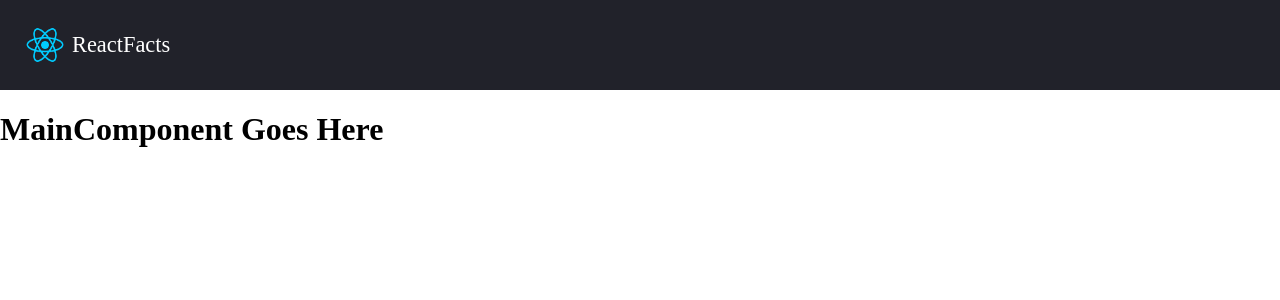
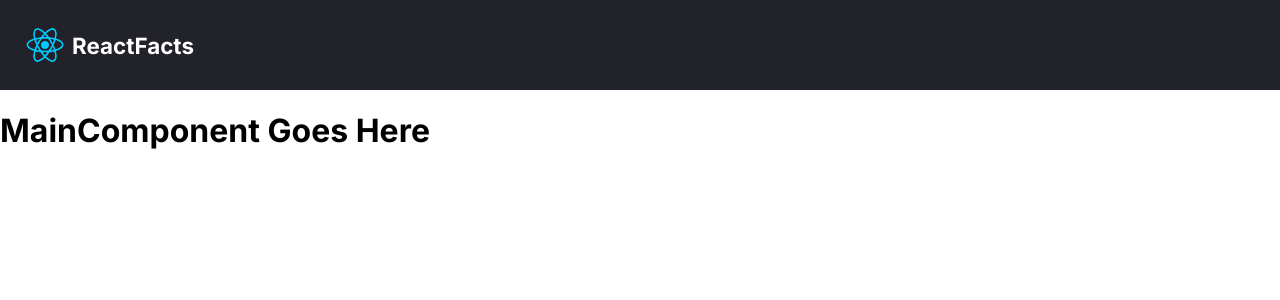
Before and after one commit to Amandecoe/React-Practice, a React (Vite) app in the folder React-Practice/: page / in a window 1280 px wide. Shown: the top 300 px of the page. Built offline with nearby package versions, Linux system fonts and the light colour scheme.

Commit message:
navbar done

```diff
--- a/React-Practice/index.css
+++ b/React-Practice/index.css
@@ -3,6 +3,7 @@
 }
 body{
     margin:0;
+    font-family: Inter, sans-serif;
 }
 nav{
     display: flex;
@@ -21,4 +22,5 @@ nav > img{
 nav > span{
     color: white;
     font-size: 1.4rem;
+    font-weight: 700;
 }
```
